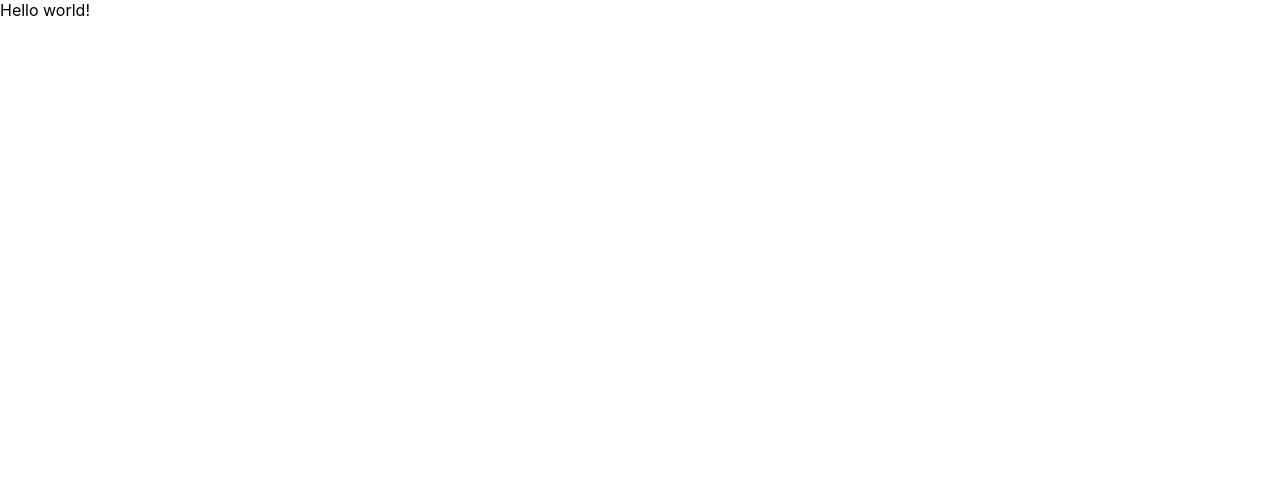
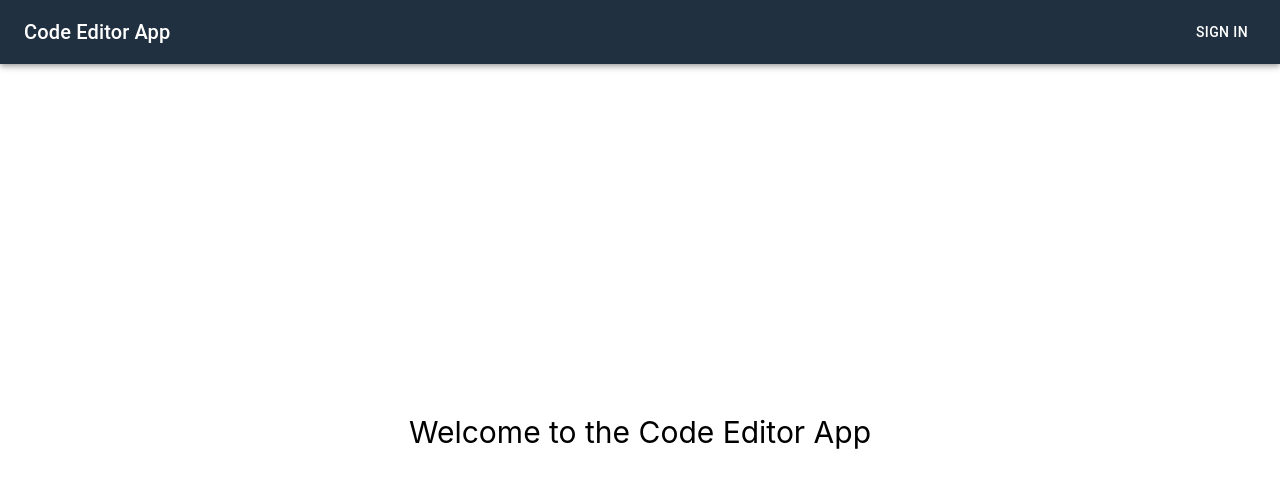
Before and after one commit to DavidArmendariz/code-editor-app-course-v2, a React (Create React App) app: page / in a window 1280 px wide. Shown: the top 488 px of the page. Built offline with nearby package versions, Linux system fonts and the light colour scheme; no server answers.

Commit message:
Building Home Page

```diff
--- a/src/App.tsx
+++ b/src/App.tsx
@@ -1,10 +1,13 @@
+import { Suspense } from 'react';
+import { BrowserRouter as Router } from 'react-router-dom';
 import AuthProvider from 'auth/AuthProvider';
-import { BrowserRouter as Router } from 'react-router-dom';
+import Loading from 'components/common/loading/Loading';
 import Routes from 'routes/Routes';
 import CustomThemeProvider from 'theme/CustomThemeProvider';
 
 function App() {
   return (
+    <Suspense fallback={<Loading />}>
       <Router>
         <AuthProvider>
           <CustomThemeProvider>
@@ -12,6 +15,7 @@
           </CustomThemeProvider>
         </AuthProvider>
       </Router>
+    </Suspense>
   );
 }
 
--- a/src/index.css
+++ b/src/index.css
@@ -1,13 +1,17 @@
+html,
+body,
+#root {
+  height: 100%;
+}
+
 body {
   margin: 0;
-  font-family: -apple-system, BlinkMacSystemFont, 'Segoe UI', 'Roboto', 'Oxygen',
-    'Ubuntu', 'Cantarell', 'Fira Sans', 'Droid Sans', 'Helvetica Neue',
-    sans-serif;
+  font-family: -apple-system, BlinkMacSystemFont, 'Segoe UI', 'Roboto', 'Oxygen', 'Ubuntu', 'Cantarell', 'Fira Sans',
+    'Droid Sans', 'Helvetica Neue', sans-serif;
   -webkit-font-smoothing: antialiased;
   -moz-osx-font-smoothing: grayscale;
 }
 
 code {
-  font-family: source-code-pro, Menlo, Monaco, Consolas, 'Courier New',
-    monospace;
+  font-family: source-code-pro, Menlo, Monaco, Consolas, 'Courier New', monospace;
 }
--- /dev/null
+++ b/src/pages/home/Home.tsx
@@ -0,0 +1,29 @@
+import { styled } from '@mui/material/styles';
+import Layout from 'components/common/layout/Layout';
+
+const HomeContainer = styled('div')(({ theme }) => ({
+  display: 'flex',
+  flexDirection: 'column',
+  height: '100%',
+  justifyContent: 'center',
+  alignItems: 'center',
+  backgroundColor: theme.background,
+}));
+
+const WelcomeMessage = styled('div')(({ theme }) => ({
+  padding: '15px',
+  fontSize: '30px',
+  color: theme.font,
+}));
+
+const Home = () => {
+  return (
+    <Layout>
+      <HomeContainer>
+        <WelcomeMessage>Welcome to the Code Editor App</WelcomeMessage>
+      </HomeContainer>
+    </Layout>
+  );
+};
+
+export default Home;
--- a/src/routes/Routes.tsx
+++ b/src/routes/Routes.tsx
@@ -1,12 +1,13 @@
+import React from 'react';
 import { Switch, Route } from 'react-router';
 import paths from './paths';
 
-const Test = () => <div>Hello world!</div>;
+const Home = React.lazy(() => import('pages/home/Home'));
 
 const Routes = () => {
   return (
     <Switch>
-      <Route exact path={paths.home} component={Test} />
+      <Route exact path={paths.home} component={Home} />
     </Switch>
   );
 };
```
Lines whose indentation alone changed are shown as unchanged.
